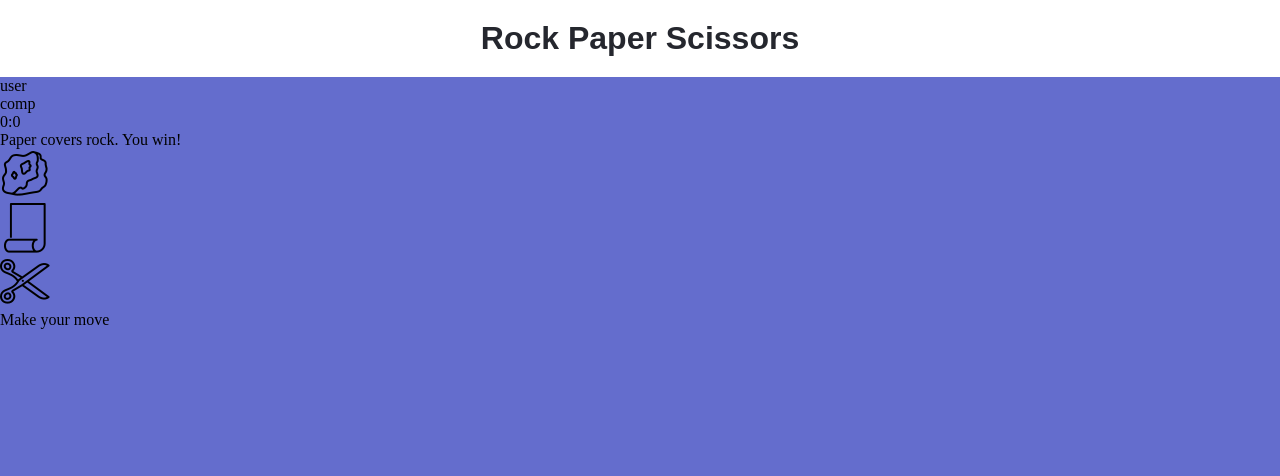
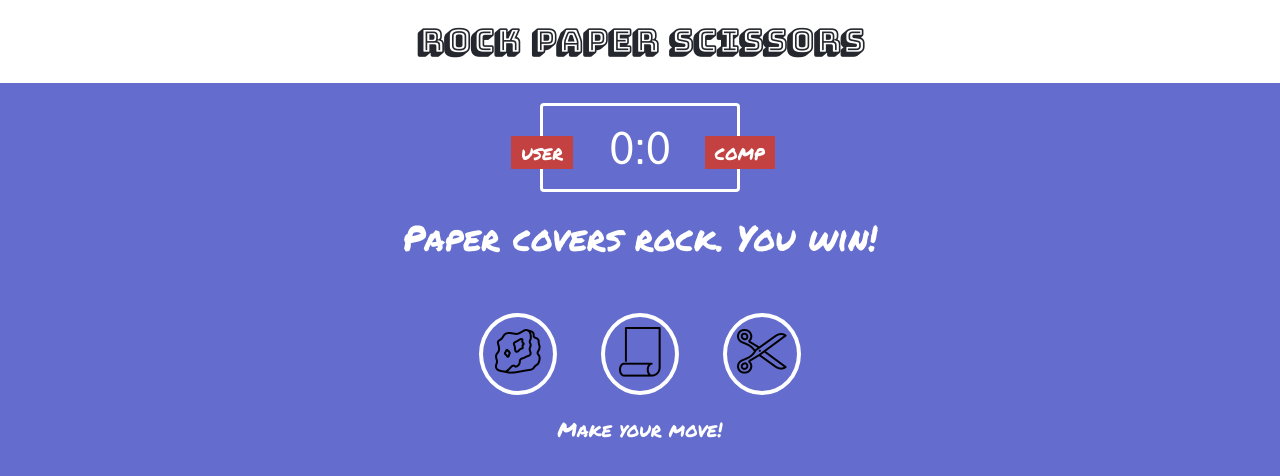
Before and after one commit to joespinelli7/Javascript-mini-projects, a plain HTML site: page rock-paper-scissors/index.html in a window 1280 px wide. Drawn offline with Linux system fonts and the light colour scheme; a web font is replaced by a local one.

Commit message:
win conditions set

```diff
--- a/rock-paper-scissors/app.js
+++ b/rock-paper-scissors/app.js
@@ -0,0 +1,44 @@
+const userScore = 0;
+const compScore = 0;
+const userScoreSpan = document.getElementById('user-score');
+const compScoreSpan = document.getElementById('comp-score');
+const scoreboardDiv = document.querySelector('.score-board');
+const resultDiv = document.querySelector('.result');
+const rockDiv = document.getElementById('r');
+const paperDiv = document.getElementById('p');
+const scissorsDiv = document.getElementById('s');
+
+function getCompChoice() {
+  const choices = ["r", "p", "s"]
+  const randomNum = Math.floor(Math.random(choices) * 3)
+  return choices[randomNum]
+}
+
+function game(userChoice) {
+  const compChoice = getCompChoice()
+  switch(userChoice + compChoice) {
+    case "rs":
+    case "pr":
+    case "sp":
+      console.log("user wins!");
+      break;
+    case "rp":
+    case "ps":
+    case "sr":
+      console.log("comp wins!")
+      break;
+    case "rr":
+    case "pp":
+    case "ss":
+      console.log("It's a tie!")
+      break;
+  }
+}
+
+function main() {
+  rockDiv.addEventListener('click', () => game('r'))
+  paperDiv.addEventListener('click', () => game('p'))
+  scissorsDiv.addEventListener('click', () => game('s'))
+}
+
+main();
--- a/rock-paper-scissors/index.html
+++ b/rock-paper-scissors/index.html
@@ -13,7 +13,7 @@
     <div class="score-board">
       <div id="user-label" class="badge">user</div>
       <div id="comp-label" class="badge">comp</div>
-      <span id="user-score">0</span>:<span id="computer-score">0</span>
+      <span id="user-score">0</span>:<span id="comp-score">0</span>
     </div>
 
     <div class="result">
@@ -32,6 +32,9 @@
       </div>
     </div>
 
-    <p id="action-message">Make your move</p>
+    <p id="action-message">Make your move!</p>
+    <script src="app.js">
+
+    </script>
   </body>
 </html>
--- a/rock-paper-scissors/styles.css
+++ b/rock-paper-scissors/styles.css
@@ -1,3 +1,5 @@
+@import url('https://fonts.googleapis.com/css?family=Asap:400,500,700|Bungee+Inline|Bungee+Shade|Permanent+Marker');
+
 * {
   margin: 0;
   padding: 0;
@@ -16,5 +18,76 @@ header {
 header > h1 {
   color: #25272E;
   text-align: center;
-  font-family: Asap, sans-serif;;
+  font-family: 'Bungee Shade', cursive;
 }
+
+.score-board {
+  margin: 20px auto;
+  border: 3px solid white;
+  width: 200px;
+  color: white;
+  font-size: 46px;
+  border-radius: 4px;
+  text-align: center;
+  padding: 15px 20px;
+  font-family: Asap, sans-serif;
+  position: relative;
+}
+
+.badge {
+  background: #C34141;
+  color: white;
+  font-size: 20px;
+  padding: 2px 10px;
+}
+
+#user-label {
+  position: absolute;
+  top: 30px;
+  left: -32px;
+  font-family: 'Permanent Marker', cursive;
+}
+
+#comp-label {
+  position: absolute;
+  top: 30px;
+  right: -37.5px;
+  font-family: 'Permanent Marker', cursive;
+}
+
+.result {
+  font-size: 35px;
+  color: white;
+}
+
+.result > p {
+  text-align: center;
+  font-family: 'Permanent Marker', cursive;
+}
+
+.choices {
+  text-align: center;
+  margin-top: 50px;
+}
+
+.choice {
+  border: 4px solid white;
+  border-radius: 50%;
+  padding: 10px;
+  display: inline-block;
+  margin: 0 20px;
+  transition: all 0.3s ease;
+}
+
+.choice:hover {
+  cursor: pointer;
+  background: #3939BB;
+}
+
+#action-message {
+  text-align: center;
+  color: white;
+  font-family: 'Permanent Marker', cursive;
+  font-size: 20px;
+  margin-top: 20px;
+}
```
